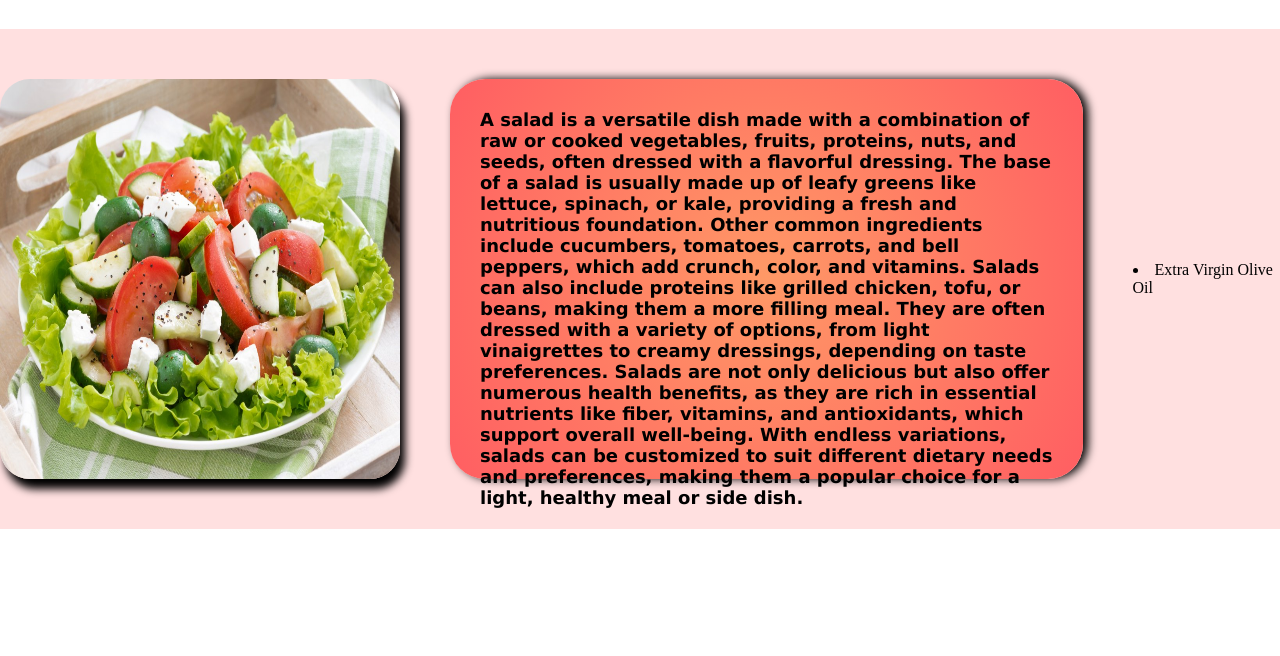
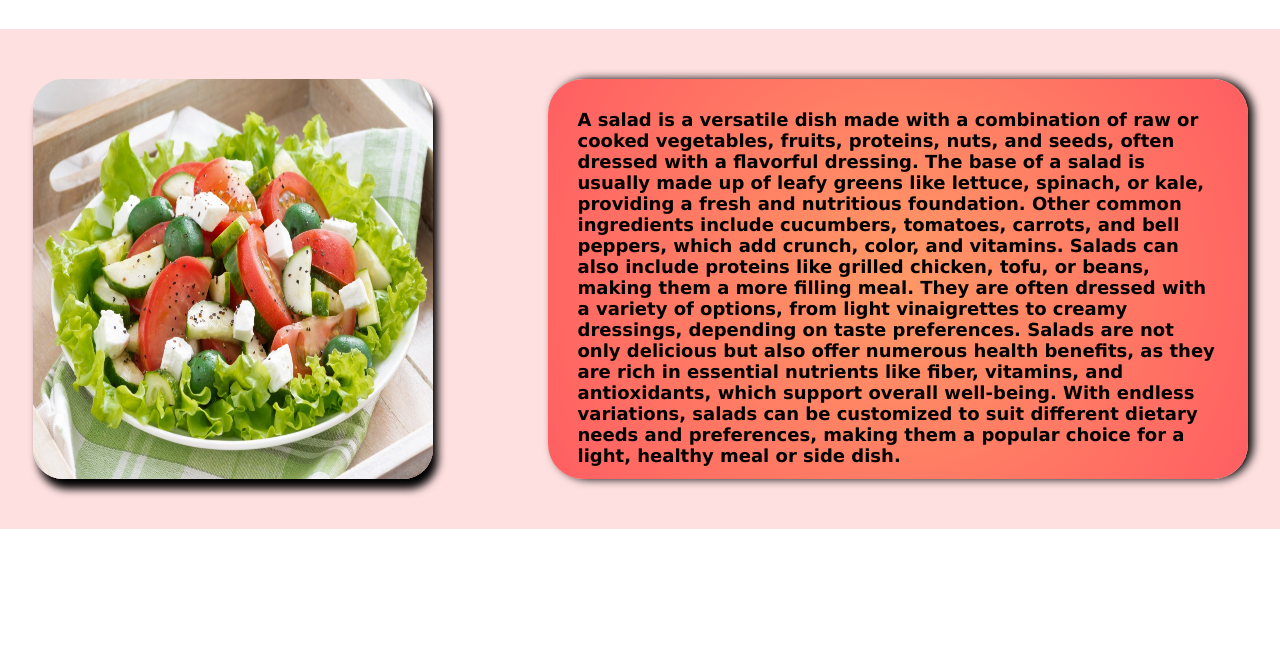
Before and after one commit to Sushant883/Landing-page, a plain HTML site: page Salade.html in a window 1280 px wide. Shown: the part 66-722 px from the top of the page. Drawn offline with Linux system fonts and the light colour scheme.

Commit message:
Correct the code

```diff
--- a/Salade.html
+++ b/Salade.html
@@ -131,7 +131,6 @@
                 overall well-being. With endless variations, salads can be customized to suit different dietary needs
                 and preferences, making them a popular choice for a light, healthy meal or side dish.</p>
         </div>
-        <li>Extra Virgin Olive Oil</li>
 
     </div>
 
```
